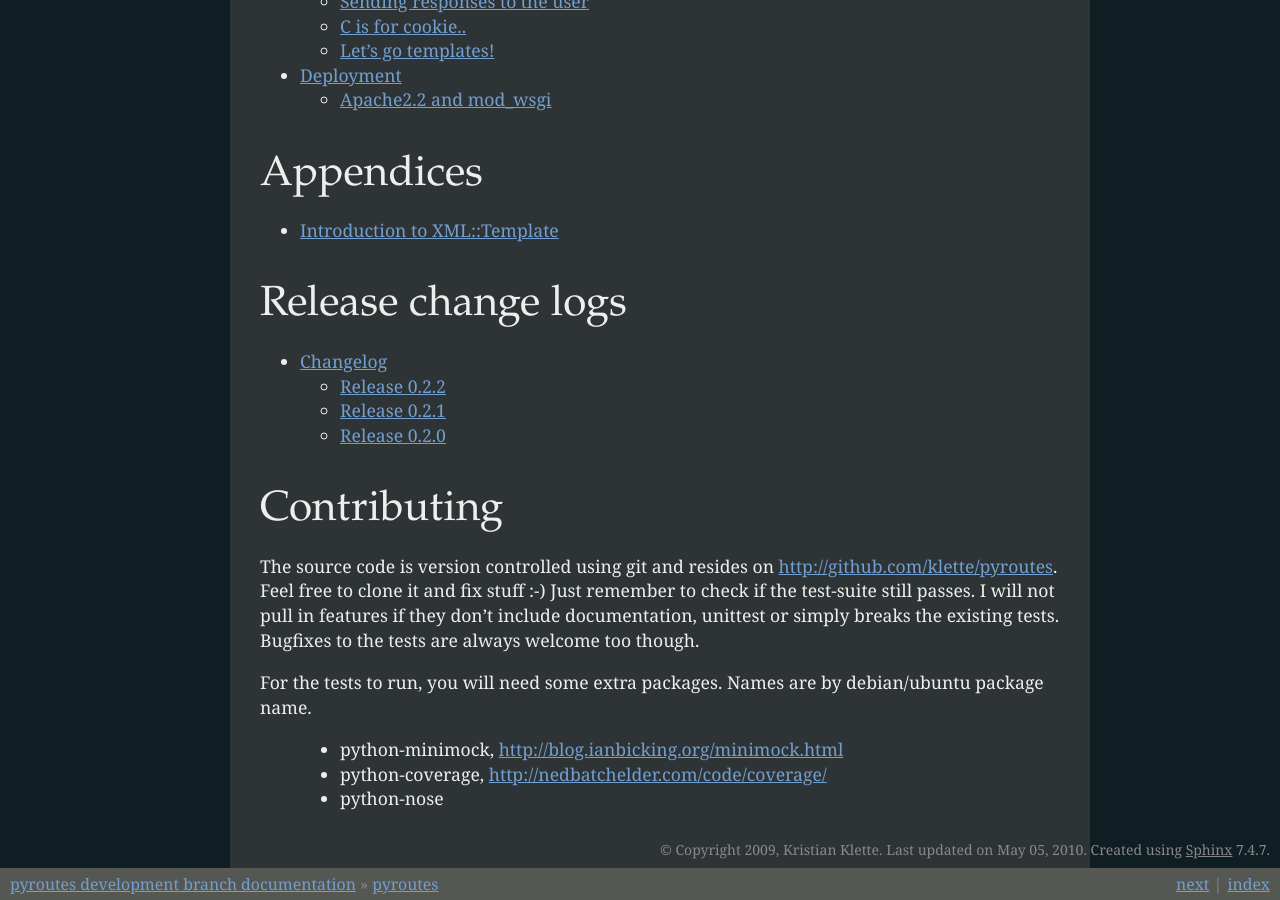
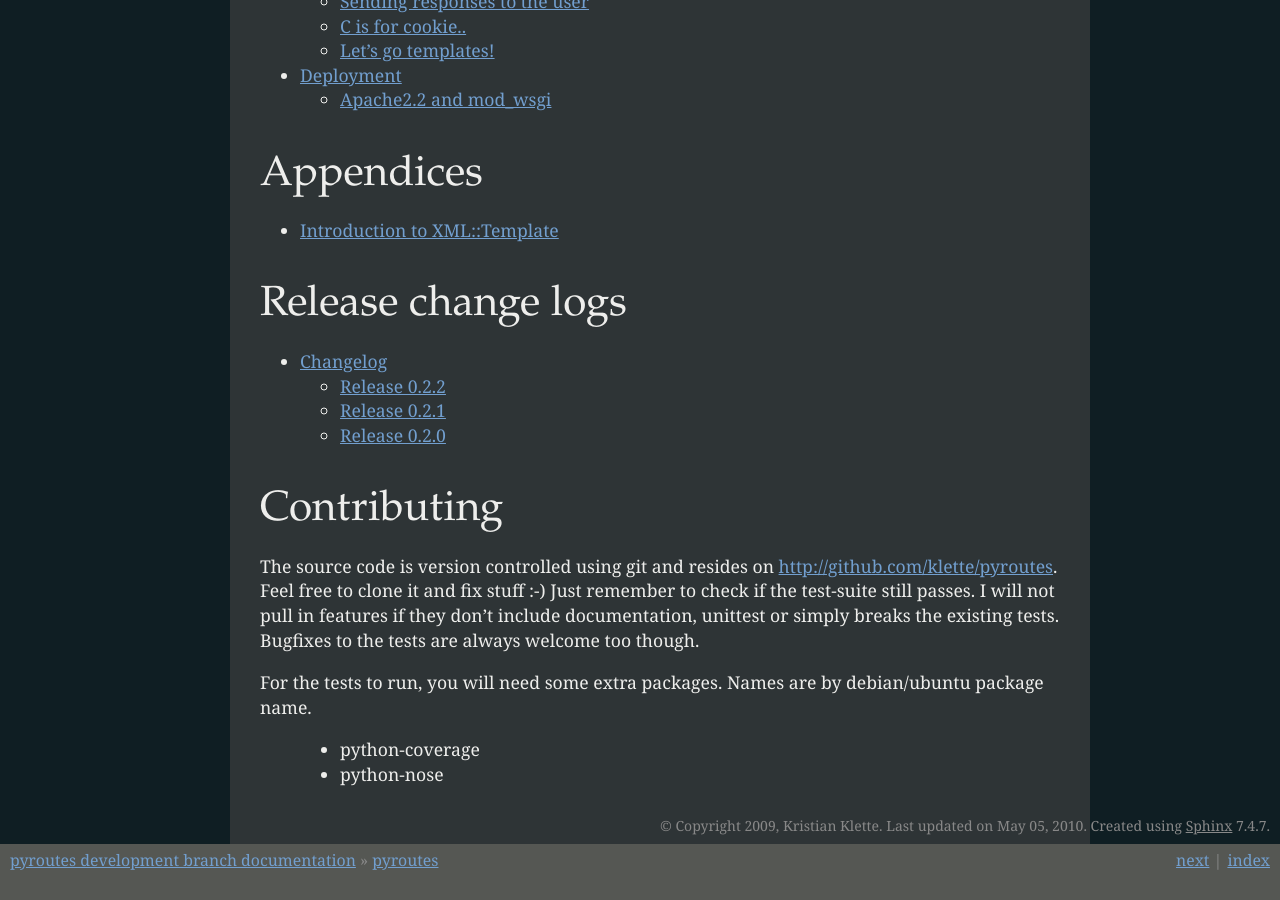
Before and after one commit to klette/pyroutes, a Sphinx documentation site: the page built from doc/index.rst, in a window 1280 px wide and 900 px high, scrolled down 692 px. Built offline with Sphinx 7.4.7, drawn with Linux system fonts in a browser that asks for light colours; after the commit the page ends 1568 px from its top, so only the background shows below that.

Commit message:
minimock is no longer used

```diff
--- a/doc/index.rst
+++ b/doc/index.rst
@@ -49,6 +49,5 @@ documentation, unittest or simply breaks the existing tests. Bugfixes to the tes
 For the tests to run, you will need some extra packages. Names are by
 debian/ubuntu package name.
 
- * python-minimock, http://blog.ianbicking.org/minimock.html
- * python-coverage, http://nedbatchelder.com/code/coverage/
+ * python-coverage
  * python-nose
--- a/requirements-test.txt
+++ b/requirements-test.txt
@@ -1,4 +1,3 @@
 nose
 coverage
-minimock
 simplejson
```
